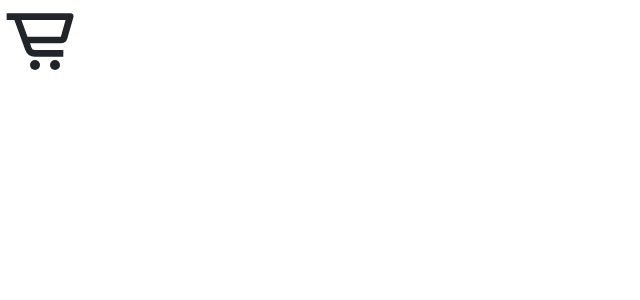
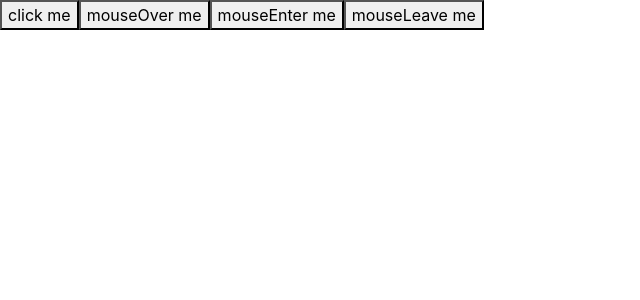
Before and after one commit to domster4444/ddc-workshop, a React (Create React App) app: page / in a window 1280 px wide. Shown: the top 300 px of the page, without its empty margins (0-640 px from the left). Built offline with nearby package versions, Linux system fonts and the light colour scheme.

Commit message:
events in react

```diff
--- a/src/App.js
+++ b/src/App.js
@@ -1,9 +1,14 @@
 import React from 'react';
-import { BiCartAlt } from 'react-icons/bi';
 const App = () => {
+  const alertFunc = () => {
+    alert('triggered');
+  };
   return (
     <div>
-      <BiCartAlt style={{ fontSize: '5rem' }} />
+      <button onClick={alertFunc}>click me</button>
+      <button onMouseOver={alertFunc}>mouseOver me</button>
+      <button onMouseEnter={alertFunc}>mouseEnter me</button>
+      <button onMouseLeave={alertFunc}>mouseLeave me</button>
     </div>
   );
 };
```
